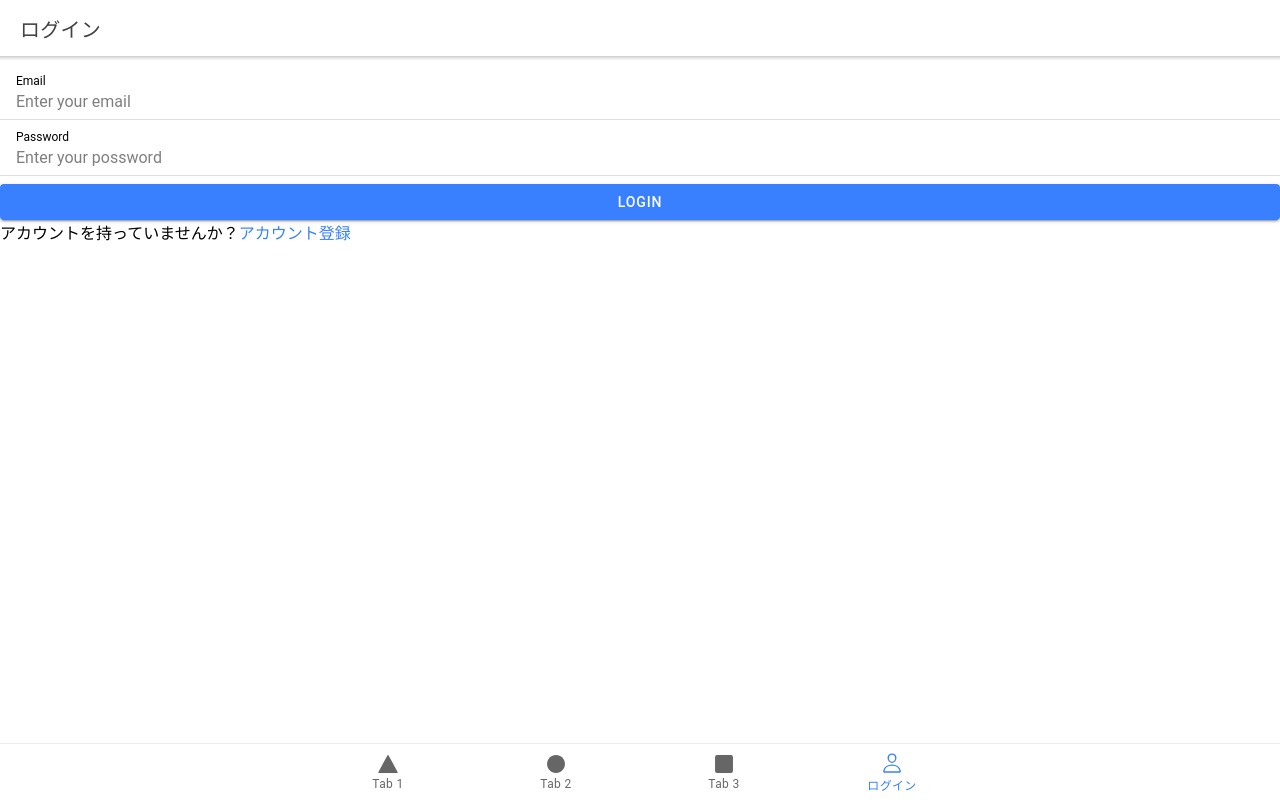
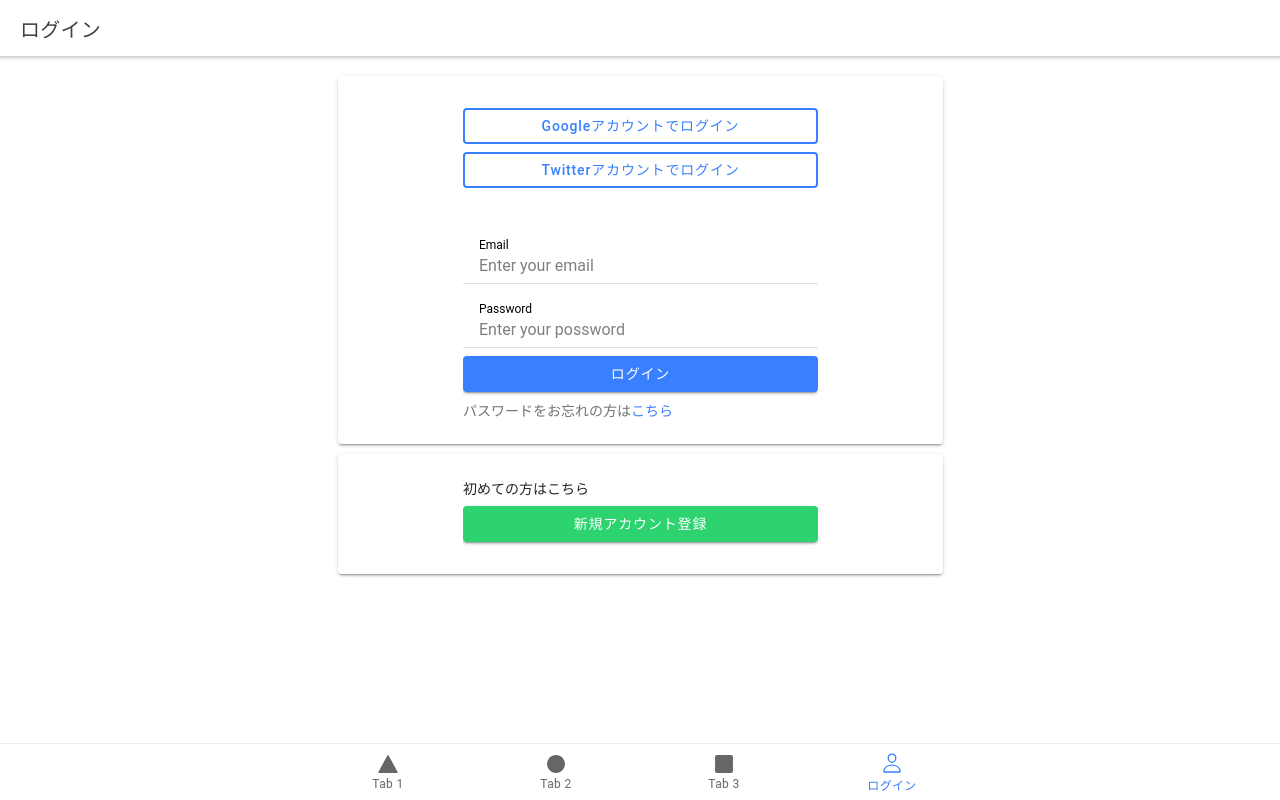
Before and after one commit to yuzsh/fishcast-sns, a React (Create React App) app: page /Login in a window 1280 px wide. Built offline with nearby package versions, Linux system fonts and the light colour scheme.

Commit message:
[Login]デザインの調整
・登録ページの追加
・デザインの調整

```diff
--- a/src/App.tsx
+++ b/src/App.tsx
@@ -17,6 +17,7 @@ import Tab3 from './pages/Tab3';
 import UserMenu from './pages/UserMenu';
 import Login from './pages/Login';
 import Register from './pages/Register';
+import RegisterBase from './pages/RegisterBase';
 
 /* Core CSS required for Ionic components to work properly */
 import '@ionic/react/css/core.css';
@@ -48,6 +49,7 @@ const App: React.FC = () => (
           <Route path="/UserMenu" component={UserMenu} />
           <Route path="/Login" component={Login} />
           <Route path="/Register" component={Register} />
+          <Route path="/RegisterBase" component={RegisterBase} />
           <Route path="/" render={() => <Redirect to="/tab1" />} exact={true} />
         </IonRouterOutlet>
         <IonTabBar slot="bottom">
--- a/src/pages/Login.css
+++ b/src/pages/Login.css
@@ -0,0 +1,10 @@
+
+.card_padding
+{
+    padding: 16px 20% 16px 20%;
+}
+
+.card_contents_vmargin
+{
+    margin: 8px 0;
+}
--- a/src/pages/Login.tsx
+++ b/src/pages/Login.tsx
@@ -1,5 +1,5 @@
 import React, { useState } from 'react';
-import { IonContent, IonHeader, IonPage, IonTitle, IonToolbar, IonInput, IonItem, IonLabel, IonList, IonItemDivider, IonText, IonButton, IonRouterLink } from '@ionic/react';
+import { IonContent, IonHeader, IonPage, IonTitle, IonToolbar, IonInput, IonItem, IonLabel, IonList, IonItemDivider, IonText, IonButton, IonRouterLink, IonGrid, IonRow, IonCol, IonCard } from '@ionic/react';
 import ExploreContainer from '../components/ExploreContainer';
 import './Login.css';
 
@@ -16,28 +16,46 @@ const Login: React.FC = () => {
         </IonToolbar>
       </IonHeader>
       <IonContent>
+        <IonGrid>
+          <IonRow class="ion-justify-content-center">
+          <IonCol size="1"></IonCol>
+          <IonCol　size="6">
+          <IonCard class="card_padding">
             <IonList>
-          <IonItem>
+              <div>
+                <IonButton expand="block" fill="outline" type="submit" class="ion-text-capitalize card_contents_vmargin">Googleアカウントでログイン</IonButton>
+                <IonButton expand="block" fill="outline" type="submit" class="ion-text-capitalize card_contents_vmargin">Twitterアカウントでログイン</IonButton>
+              </div>
+              <IonItem class="ion-padding-top">
                 <IonLabel position="stacked">
                   Email
                 </IonLabel>
                 <IonInput type="email" required value={email} placeholder="Enter your email" onIonChange={e => setEmail(e.detail.value!)}></IonInput>
               </IonItem>
-          <IonItem>
+              <IonItem class="card_contents_vmargin">
                 <IonLabel position="stacked">
                   Password
                 </IonLabel>
                 <IonInput type="password" required value={password} placeholder="Enter your possword" onIonChange={e => setPassword(e.detail.value!)}></IonInput>
               </IonItem>
+              <IonButton expand="block" type="submit" class="card_contents_vmargin">ログイン</IonButton>
+              <IonLabel>
+                パスワードをお忘れの方は<IonRouterLink href="/Login">こちら</IonRouterLink>
+              </IonLabel>
             </IonList>
-        <div>
-          <IonButton expand="block" type="submit" class="ion-no-margin">Login</IonButton>
-        </div>
-        <div>
-          <IonLabel>
-            アカウントを持っていませんか？<IonRouterLink href="/Register">アカウント登録</IonRouterLink>
+          </IonCard>
+          <IonCard class="card_padding">
+					<IonList>
+            <IonLabel color="dark">
+              初めての方はこちら
             </IonLabel>
-        </div>
+            <IonButton expand="block" type="submit" color="success" href="/RegisterBase" class="card_contents_vmargin">新規アカウント登録</IonButton>
+					</IonList>
+					</IonCard>
+          </IonCol>
+          <IonCol size="1"></IonCol>
+          </IonRow>
+        </IonGrid>
       </IonContent>
     </IonPage>
   );
--- a/src/pages/Register.tsx
+++ b/src/pages/Register.tsx
@@ -1,5 +1,5 @@
 import React, { useState } from 'react';
-import { IonContent, IonHeader, IonPage, IonTitle, IonToolbar, IonInput, IonItem, IonLabel, IonList, IonItemDivider, IonButton, IonText } from '@ionic/react';
+import { IonContent, IonHeader, IonPage, IonTitle, IonToolbar, IonInput, IonItem, IonLabel, IonList, IonItemDivider, IonButton, IonText, IonGrid, IonRow, IonCol, IonCard } from '@ionic/react';
 import ExploreContainer from '../components/ExploreContainer';
 import './Login.css';
 
@@ -13,33 +13,43 @@ const Register: React.FC = () => {
     <IonPage>
       <IonHeader>
         <IonToolbar>
-          <IonTitle>アカウント登録</IonTitle>
+          <IonTitle>新規アカウント登録</IonTitle>
         </IonToolbar>
       </IonHeader>
       <IonContent>
+			<IonGrid>
+				<IonRow class="ion-justify-content-center">
+				<IonCol size="1"></IonCol>
+        <IonCol　size="6">
+					<IonCard class="card_padding">
 					<IonList>
-					<IonItem>
+						<IonItem class="card_contents_vmargin">
 							<IonLabel position="stacked">
-              User Name<IonText color="danger">*</IonText>
+								ユーザー名<IonText color="danger">*</IonText>
 							</IonLabel>
 							<IonInput type="text" required value={username} placeholder="Enter your name" onIonChange={e => setUserName(e.detail.value!)}></IonInput>
 						</IonItem>
-          <IonItem>
+						<IonItem class="card_contents_vmargin">
 							<IonLabel position="stacked">
-              Email<IonText color="danger">*</IonText>
+								メールアドレス<IonText color="danger">*</IonText>
 							</IonLabel>
 							<IonInput type="email" required value={email} placeholder="Enter your email" onIonChange={e => setEmail(e.detail.value!)}></IonInput>
 						</IonItem>
-          <IonItem>
+						<IonItem class="card_contents_vmargin">
 							<IonLabel position="stacked">
-              Password<IonText color="danger">*</IonText>
+								パスワード<IonText color="danger">*</IonText>
 							</IonLabel>
 							<IonInput type="password" required value={password} placeholder="Enter your possword" onIonChange={e => setPassword(e.detail.value!)}></IonInput>
 						</IonItem>
+						<div>
+							<IonButton expand="block" type="submit">ユーザー登録</IonButton>
+						</div>
 					</IonList>
-        <div>
-          <IonButton expand="block" type="submit" class="ion-no-margin">ユーザー登録</IonButton>
-        </div>
+					</IonCard>
+				</IonCol>
+				<IonCol size="1"></IonCol>
+				</IonRow>
+			</IonGrid>
       </IonContent>
     </IonPage>
   );
--- /dev/null
+++ b/src/pages/RegisterBase.tsx
@@ -0,0 +1,36 @@
+import React, { useState } from 'react';
+import { IonContent, IonHeader, IonPage, IonTitle, IonToolbar, IonInput, IonItem, IonLabel, IonList, IonItemDivider, IonButton, IonText, IonGrid, IonRow, IonCol, IonCard } from '@ionic/react';
+import ExploreContainer from '../components/ExploreContainer';
+import './Login.css';
+
+const RegisterBase: React.FC = () => {
+
+  return (
+    <IonPage>
+      <IonHeader>
+        <IonToolbar>
+          <IonTitle>新規アカウント登録</IonTitle>
+        </IonToolbar>
+      </IonHeader>
+      <IonContent>
+			<IonGrid>
+				<IonRow class="ion-justify-content-center">
+				<IonCol size="1"></IonCol>
+                <IonCol　size="6">
+					<IonCard class="card_padding">
+					<IonList>
+                    <IonButton expand="block" fill="outline" type="submit" href="/Register" class="ion-text-capitalize card_contents_vmargin">メールアドレスで登録</IonButton>
+                    <IonButton expand="block" fill="outline" type="submit" class="ion-text-capitalize card_contents_vmargin">Googleアカウントで登録</IonButton>
+                    <IonButton expand="block" fill="outline" type="submit" class="ion-text-capitalize card_contents_vmargin">Twitterアカウントで登録</IonButton>
+					</IonList>
+					</IonCard>
+				</IonCol>
+				<IonCol size="1"></IonCol>
+				</IonRow>
+			</IonGrid>
+      </IonContent>
+    </IonPage>
+  );
+};
+
+export default RegisterBase;
```
Also changed, not shown: src/pages/Register.css (deleted). Lines whose indentation alone changed are shown as unchanged.
